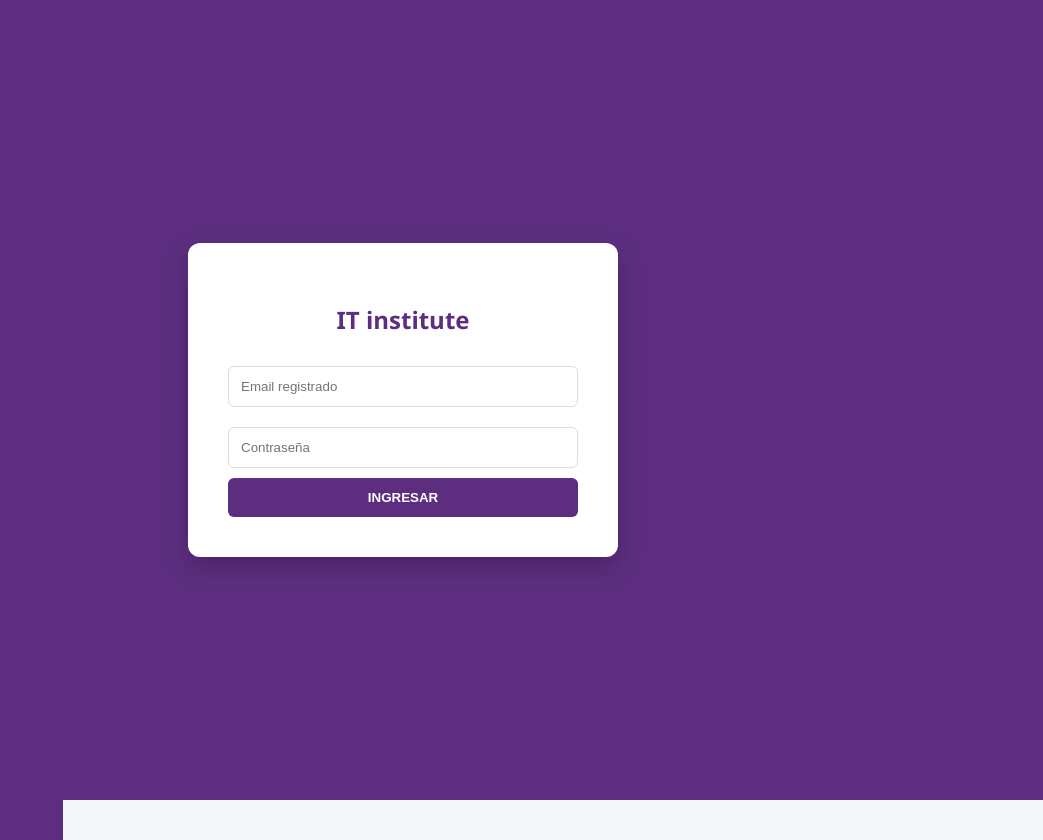
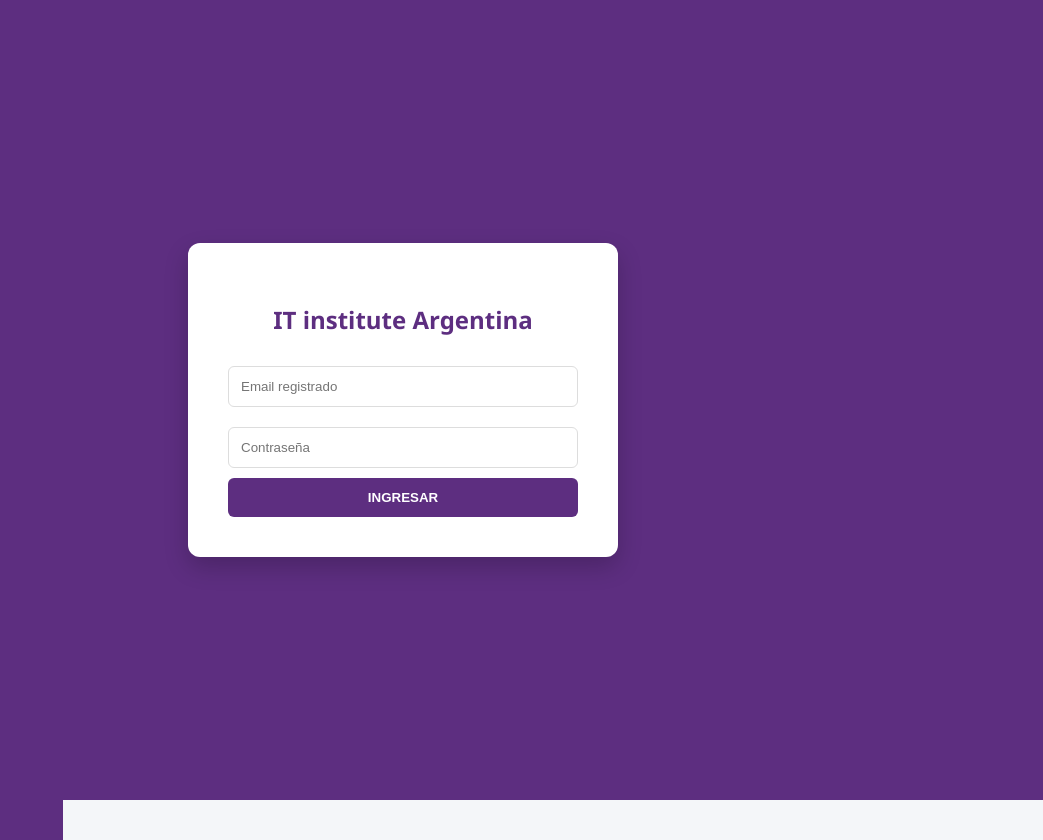
Before and after one commit to AdrianVillanuevaInstructor/APP-ALUMNOS, a plain HTML site: page index.html in a window 1280 px wide. Shown: the whole page, without its empty margins (237-1280 px from the left). Drawn offline with Linux system fonts and the light colour scheme.

Commit message:
Student Control 2.6

```diff
--- a/index.html
+++ b/index.html
@@ -100,7 +100,7 @@
 
 <div id="login-screen">
     <div class="login-card">
-        <h2 style="color:var(--primary)">IT institute</h2>
+        <h2 style="color:var(--primary)">IT institute Argentina</h2>
         <input type="email" id="emailInput" placeholder="Email registrado">
         <input type="password" id="passwordInput" placeholder="Contraseña">
         <button onclick="intentarLogin()" id="btnLogin">INGRESAR</button>
```
